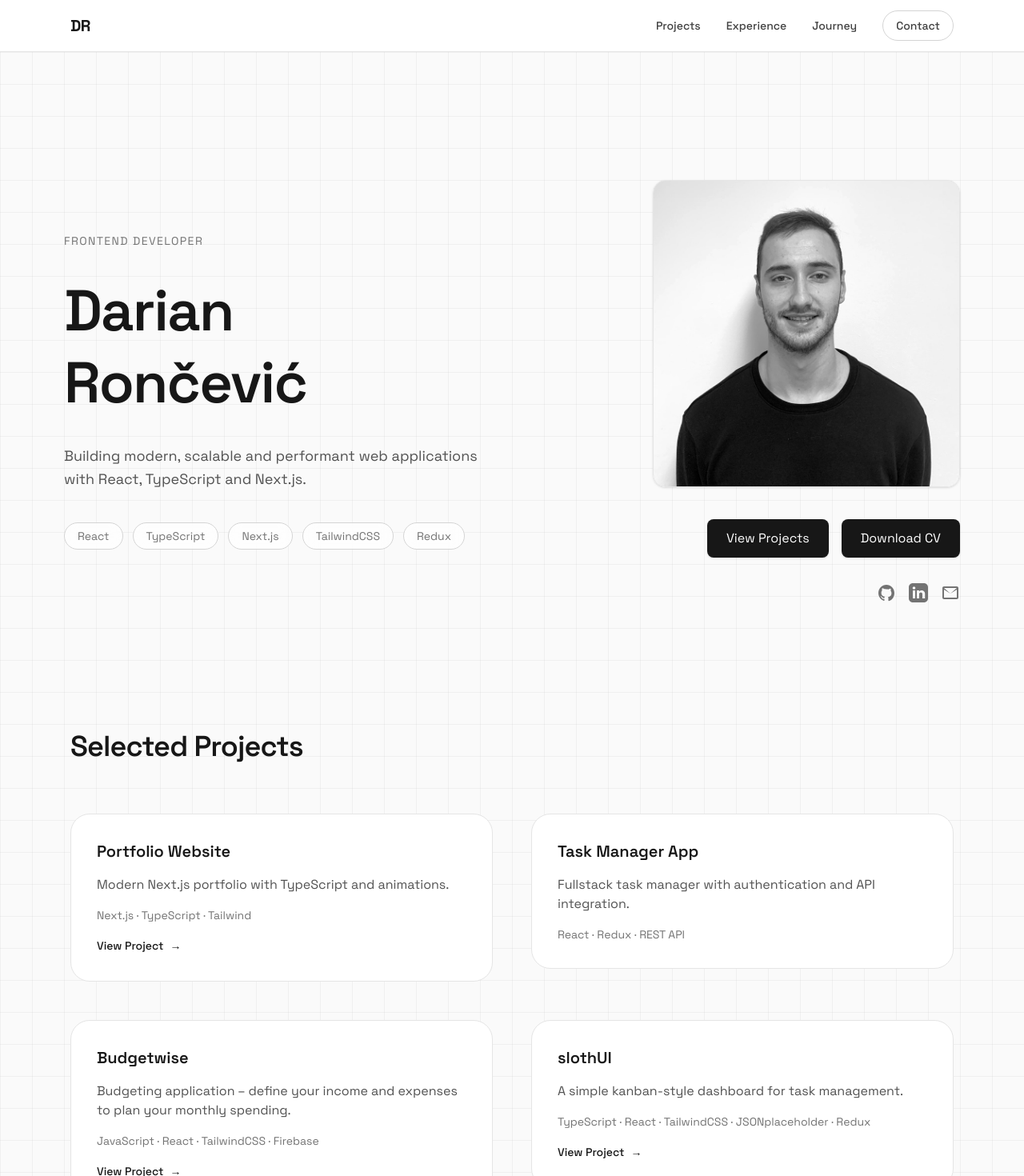
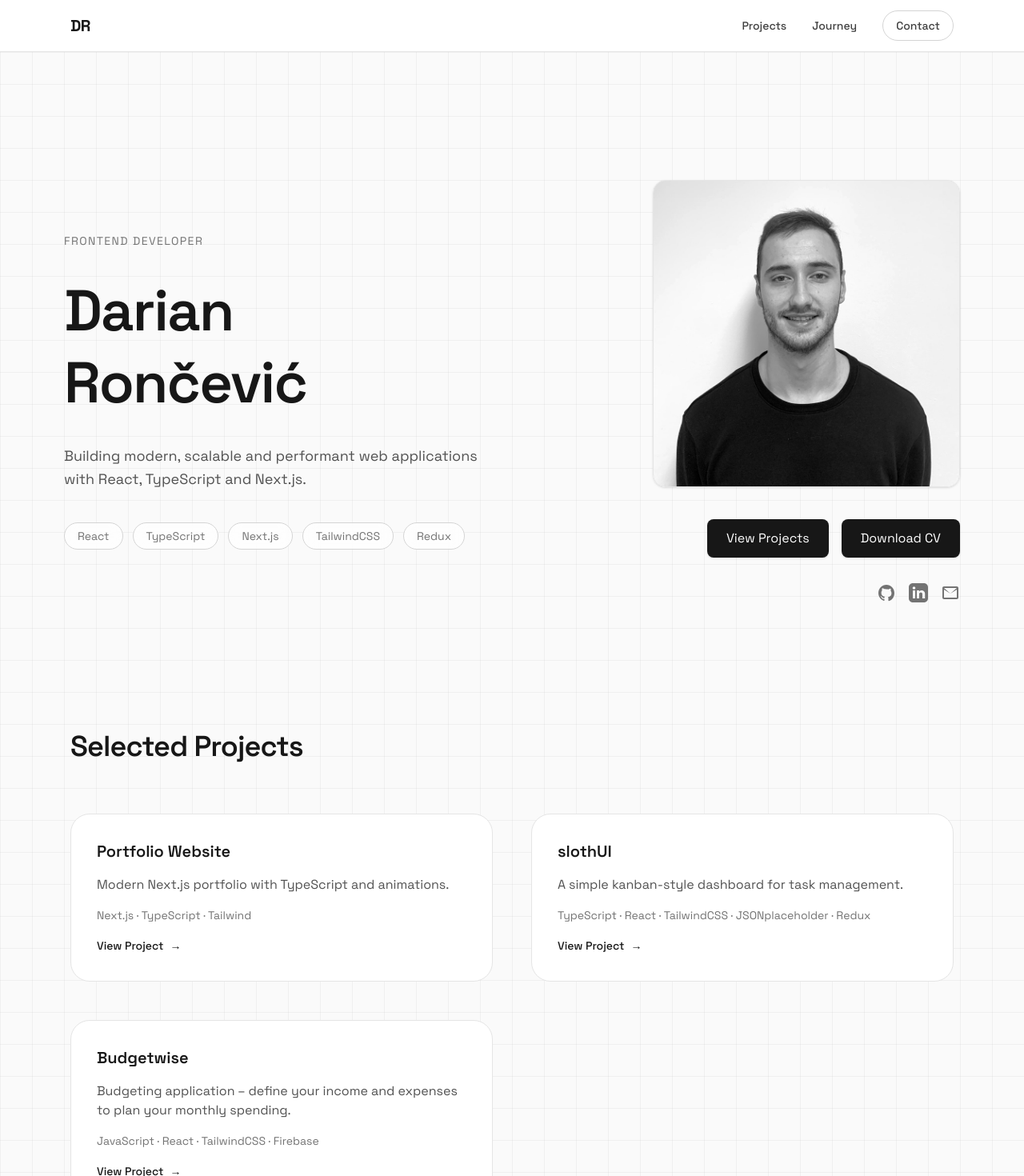
Before and after one commit to d-roncevic/dr-portfolio, a Next.js app: page / in a window 1280 px wide. Shown: the top 1470 px of the page at 80% size. Built offline with nearby package versions, Linux system fonts and the light colour scheme.

Commit message:
text color, project update and thumbnail

```diff
--- a/app/layout.tsx
+++ b/app/layout.tsx
@@ -34,14 +34,14 @@ export const metadata: Metadata = {
       "Frontend Developer specialized in React, Next.js and modern web architecture.",
     url: "https://darianroncevic.vercel.app",
     siteName: "Darian Rončević Portfolio",
-    // images: [
-    //   {
-    //     url: "/og-image.png",
-    //     width: 1200,
-    //     height: 630,
-    //     alt: "Darian Rončević Portfolio",
-    //   },
-    // ],
+    images: [
+      {
+        url: "/images/thumbnail.png",
+        width: 1200,
+        height: 630,
+        alt: "Darian Rončević Portfolio",
+      },
+    ],
     locale: "en_US",
     type: "website",
   },
--- a/components/layout/Header.tsx
+++ b/components/layout/Header.tsx
@@ -21,12 +21,12 @@ export default function Header() {
           >
             Projects
           </Link>
-          <Link
+          {/* <Link
             href="#experience"
             className="hover:underline underline-offset-4 transition"
           >
             Experience
-          </Link>
+          </Link> */}
           <Link
             href="#journey"
             className="hover:underline underline-offset-4 transition"
--- a/components/sections/ContactForm.tsx
+++ b/components/sections/ContactForm.tsx
@@ -64,7 +64,7 @@ export default function ContactForm({ isOpen }: { isOpen: boolean }) {
             <input
               type="email"
               name="email"
-              className="w-full p-3 rounded-lg border border-neutral-300 bg-white focus:outline-none focus:ring-2 focus:ring-black/20 transition"
+              className="w-full p-3 text-neutral-500 rounded-lg border border-neutral-300 bg-white focus:outline-none focus:ring-2 focus:ring-black/20 transition"
             />
           </div>
           <div className="space-y-2">
@@ -72,7 +72,7 @@ export default function ContactForm({ isOpen }: { isOpen: boolean }) {
             <input
               type="text"
               name="subject"
-              className="w-full p-3 rounded-lg border border-neutral-300 bg-white focus:outline-none focus:ring-2 focus:ring-black/20 transition"
+              className="w-full p-3 text-neutral-500 rounded-lg border border-neutral-300 bg-white focus:outline-none focus:ring-2 focus:ring-black/20 transition"
             />
           </div>
 
@@ -81,7 +81,7 @@ export default function ContactForm({ isOpen }: { isOpen: boolean }) {
             <textarea
               rows={5}
               name="message"
-              className="w-full p-3 rounded-xl border border-neutral-300 bg-transparent focus:outline-none focus:ring-2 focus:ring-black/20 resize-none"
+              className="w-full p-3 rounded-xl text-neutral-500 border border-neutral-300 bg-transparent focus:outline-none focus:ring-2 focus:ring-black/20 resize-none"
             />
           </div>
           <input type="text" name="company" className="hidden" />
--- a/components/sections/Projects.tsx
+++ b/components/sections/Projects.tsx
@@ -23,12 +23,20 @@ export default function Projects() {
           />
         </ScrollReveal>
 
-        <ScrollReveal delay={150}>
+        {/* <ScrollReveal delay={150}>
           <ProjectCard
             url=""
             title="Task Manager App"
             description="Fullstack task manager with authentication and API integration."
             tech="React · Redux · REST API"
+          />
+        </ScrollReveal> */}
+        <ScrollReveal delay={150}>
+          <ProjectCard
+            url="https://github.com/d-roncevic/slothui"
+            title="slothUI"
+            description="A simple kanban-style dashboard for task management."
+            tech="TypeScript · React · TailwindCSS · JSONplaceholder · Redux"
           />
         </ScrollReveal>
         <ScrollReveal delay={300}>
@@ -39,14 +47,6 @@ export default function Projects() {
             tech="JavaScript · React · TailwindCSS · Firebase"
           />
         </ScrollReveal>
-        <ScrollReveal delay={450}>
-          <ProjectCard
-            url="https://github.com/d-roncevic/slothui"
-            title="slothUI"
-            description="A simple kanban-style dashboard for task management."
-            tech="TypeScript · React · TailwindCSS · JSONplaceholder · Redux"
-          />
-        </ScrollReveal>
       </div>
     </section>
   );
```
Also changed, not shown: public/images/thumbnail.png (added).
